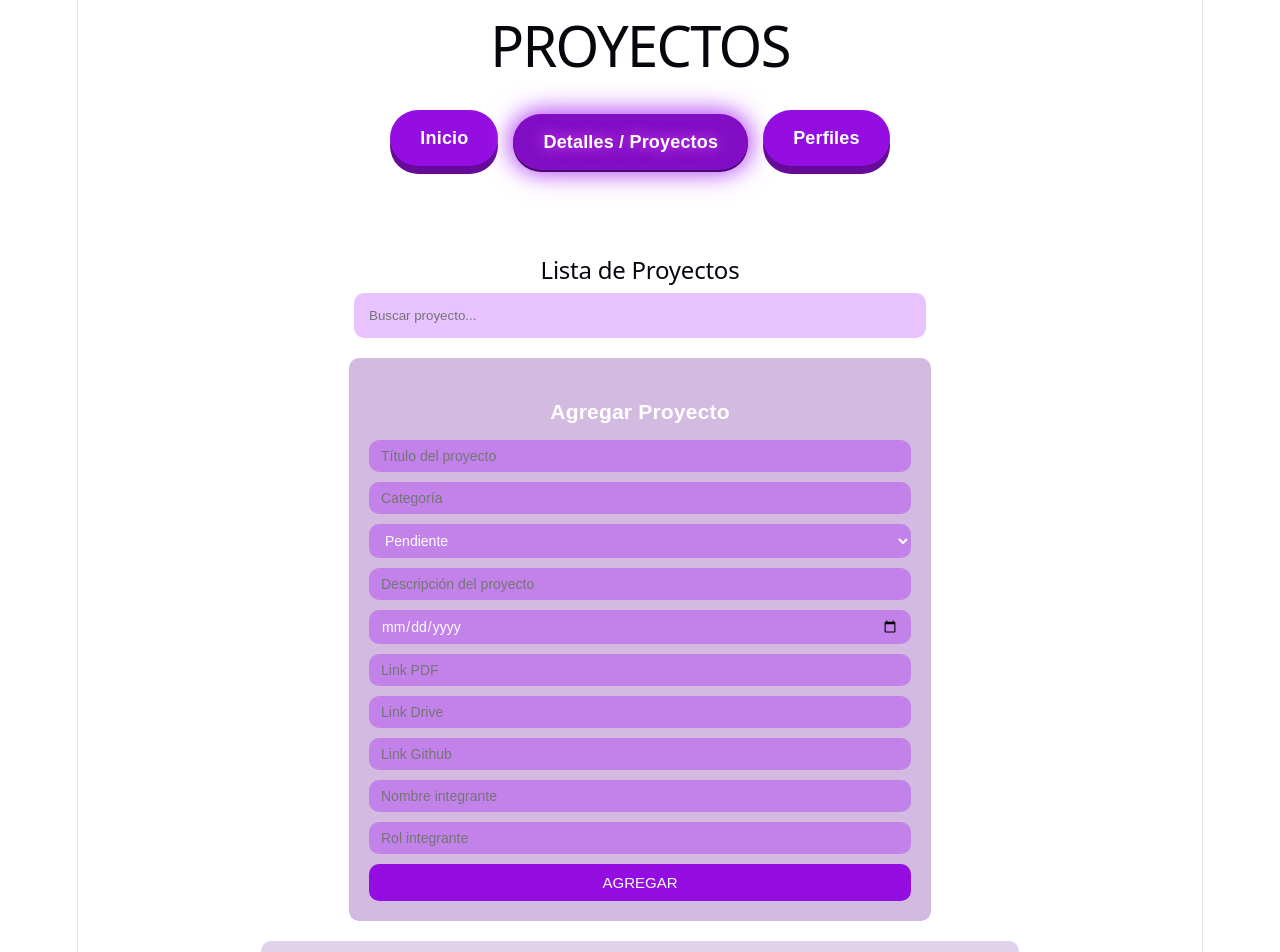
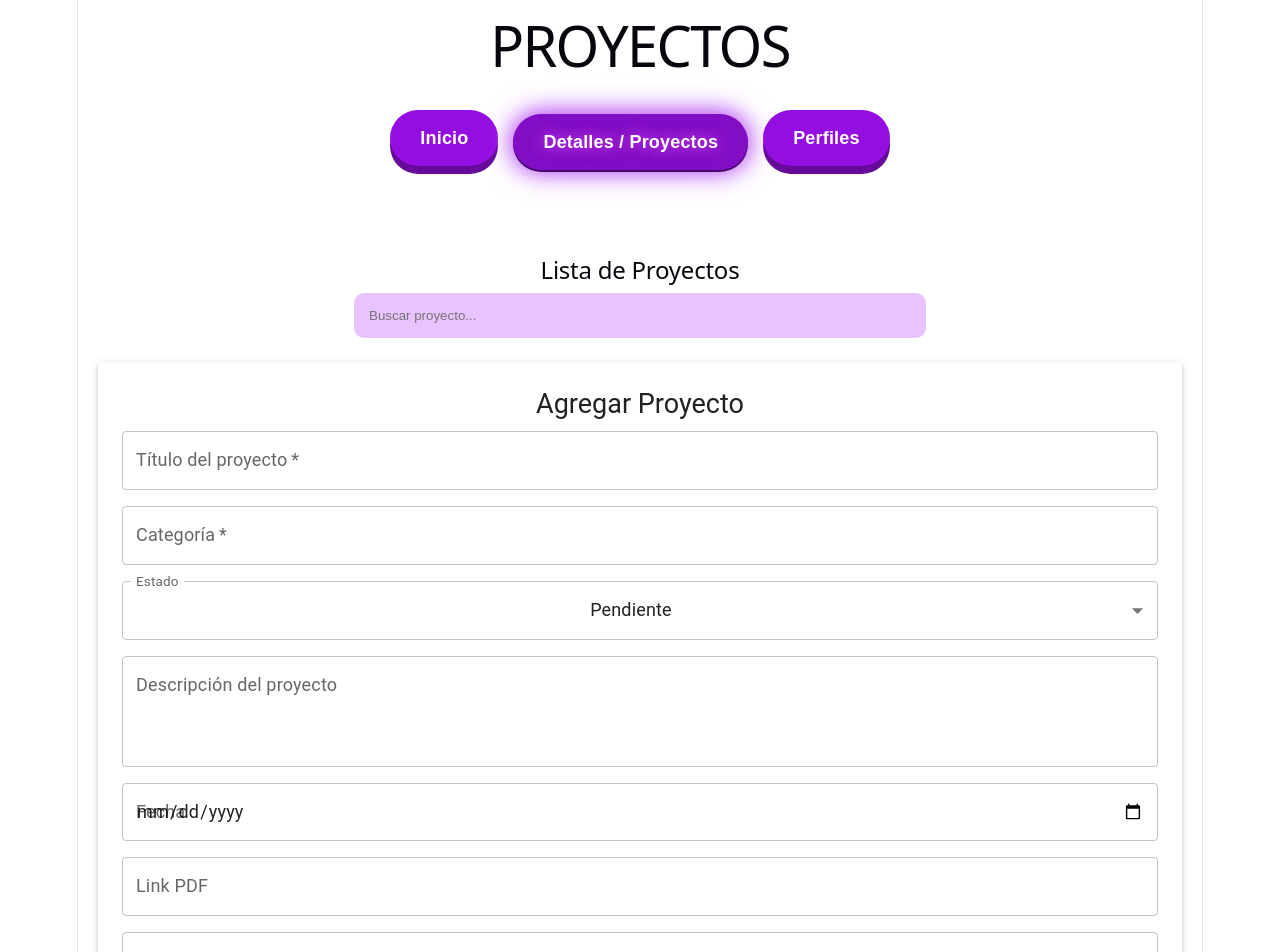
Before and after one commit to MateoMendietauwu69/pv_tp3_grupo4, a React (Vite) app: page /proyectos in a window 1280 px wide. Shown: the top 952 px of the page. Built offline with nearby package versions, Linux system fonts and the light colour scheme; a web font is replaced by a local one.

Commit message:
refactorize formularioproyecto con material UI - Mateo Mendieta

```diff
--- a/src/components/FormularioProyecto.jsx
+++ b/src/components/FormularioProyecto.jsx
@@ -1,8 +1,15 @@
 import { useState } from "react";
-import "../css/FormularioProyecto.css";
 
+import {
+  Box,
+  Typography,
+  TextField,
+  MenuItem,
+  Button,
+  Paper
+} from "@mui/material";
 
-function FormularioProyecto({ onAgregar }) {
+const FormularioProyecto = ({ onAgregar }) => {
 
   const [formulario, setFormulario] = useState({
     titulo: "",
@@ -31,13 +38,14 @@ function FormularioProyecto({ onAgregar }) {
   } = formulario;
 
   const handleChange = (e) => {
+
     const { name, value } = e.target;
+
     setFormulario({
       ...formulario,
       [name]: value,
     });
   };
-
 
   const handleSubmit = (e) => {
 
@@ -88,110 +96,151 @@ function FormularioProyecto({ onAgregar }) {
   };
 
   return (
-    <div className="formulario-container">
 
-      <h3>Agregar Proyecto</h3>
+    <Paper
+      elevation={3}
+      sx={{
+        p: 3,
+        mt: 3,
+        mb: 3
+      }}
+    >
 
-      <form onSubmit={handleSubmit}>
+      <Typography
+        variant="h5"
+        gutterBottom
+      >
+        Agregar Proyecto
+      </Typography>
 
-        <input
-          type="text"
+      <Box
+        component="form"
+        onSubmit={handleSubmit}
+        sx={{
+          display: "flex",
+          flexDirection: "column",
+          gap: 2
+        }}
+      >
+
+        <TextField
+          label="Título del proyecto"
           name="titulo"
-          placeholder="Título del proyecto"
           value={titulo}
           onChange={handleChange}
+          fullWidth
+          required
         />
 
-        <input
-          type="text"
+        <TextField
+          label="Categoría"
           name="categoria"
-          placeholder="Categoría"
           value={categoria}
           onChange={handleChange}
+          fullWidth
+          required
         />
 
-        <select
+        <TextField
+          select
+          label="Estado"
           name="estado"
           value={estado}
           onChange={handleChange}
+          fullWidth
         >
-          <option value="Pendiente">
+          <MenuItem value="Pendiente">
             Pendiente
-          </option>
+          </MenuItem>
 
-          <option value="En curso">
+          <MenuItem value="En curso">
             En curso
-          </option>
+          </MenuItem>
 
-          <option value="Completado">
+          <MenuItem value="Completado">
             Completado
-          </option>
+          </MenuItem>
 
-        </select>
+        </TextField>
 
-        <input
-          type="text"
+        <TextField
+          label="Descripción del proyecto"
           name="descripcion"
-          placeholder="Descripción del proyecto"
           value={descripcion}
           onChange={handleChange}
+          multiline
+          rows={3}
+          fullWidth
         />
 
-        <input
+        <TextField
           type="date"
+          label="Fecha"
           name="fecha"
           value={fecha}
           onChange={handleChange}
+          InputLabelProps={{
+            shrink: true
+          }}
+          fullWidth
         />
 
-        <input
-          type="text"
+        <TextField
+          label="Link PDF"
           name="pdf"
-          placeholder="Link PDF"
           value={pdf}
           onChange={handleChange}
+          fullWidth
         />
 
-        <input
-          type="text"
+        <TextField
+          label="Link Drive"
           name="drive"
-          placeholder="Link Drive"
           value={drive}
           onChange={handleChange}
+          fullWidth
         />
 
-        <input
-          type="text"
+        <TextField
+          label="Link Github"
           name="github"
-          placeholder="Link Github"
           value={github}
           onChange={handleChange}
+          fullWidth
         />
 
-        <input
-          type="text"
+        <Typography variant="h6">
+          Integrante
+        </Typography>
+
+        <TextField
+          label="Nombre integrante"
           name="nombre"
-          placeholder="Nombre integrante"
           value={nombre}
           onChange={handleChange}
+          fullWidth
         />
 
-        <input
-          type="text"
+        <TextField
+          label="Rol integrante"
           name="rol"
-          placeholder="Rol integrante"
           value={rol}
           onChange={handleChange}
+          fullWidth
         />
 
-        <button type="submit">
-          Agregar
-        </button>
+        <Button
+          type="submit"
+          variant="contained"
+          size="large"
+        >
+          Agregar Proyecto
+        </Button>
 
-      </form>
+      </Box>
 
-    </div>
+    </Paper>
   );
-}
+};
 
 export default FormularioProyecto;
```
